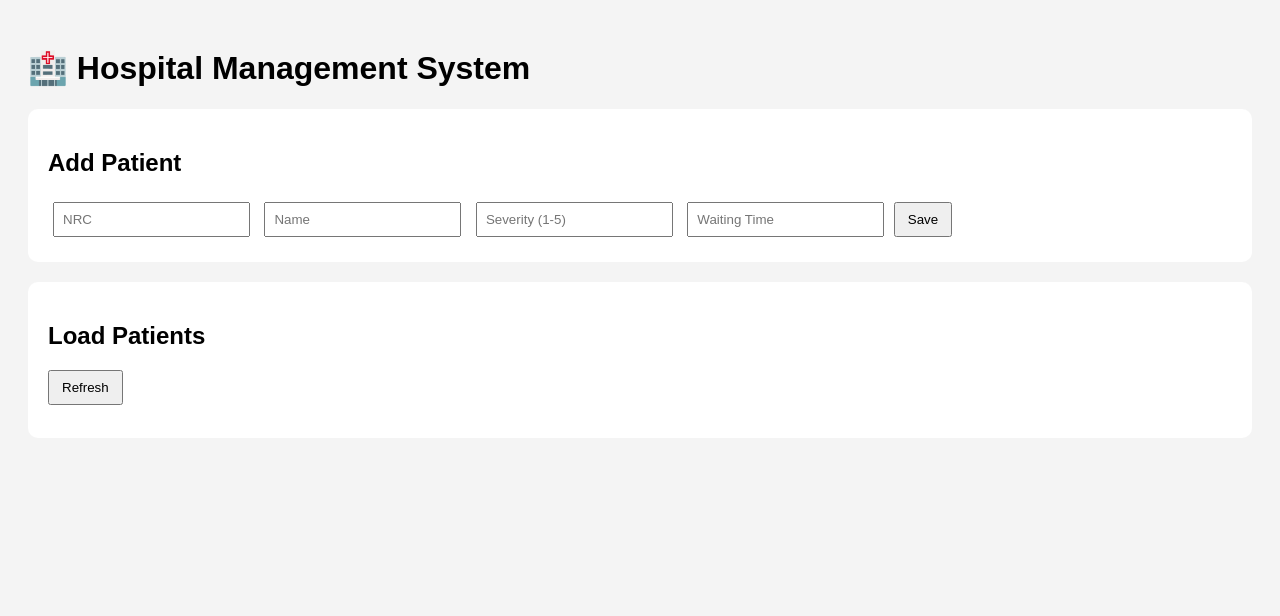
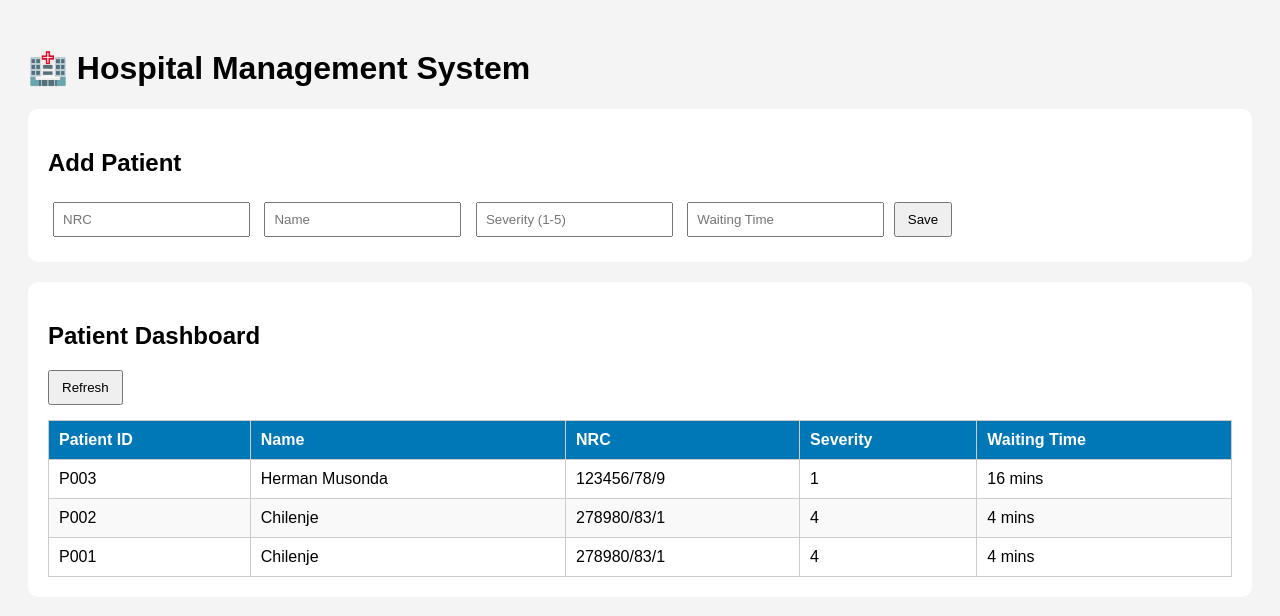
Before and after one commit to Newton-account/Hospital-Patient-management, a Flask app: page / in a window 1280 px wide. Shown: the top 616 px of the page. Run offline with Flask 3, Linux system fonts and the light colour scheme; data comes from the database, SQL or seed files in the repository; both versions use the stored data as it was after the commit.

Commit message:
Herman edits GUI

```diff
--- a/templates/index.html
+++ b/templates/index.html
@@ -73,7 +73,11 @@
 <head>
     <title>Hospital Management System</title>
     <style>
-        body { font-family: Arial; padding: 20px; background: #f4f4f4; }
+        body {
+            font-family: Arial;
+            padding: 20px;
+            background: #f4f4f4;
+        }
 
         .box {
             background: white;
@@ -90,6 +94,27 @@
         button {
             padding: 8px 12px;
             cursor: pointer;
+        }
+
+        table {
+            width: 100%;
+            border-collapse: collapse;
+            margin-top: 15px;
+        }
+
+        th, td {
+            border: 1px solid #ccc;
+            padding: 10px;
+            text-align: left;
+        }
+
+        th {
+            background-color: #0077b6;
+            color: white;
+        }
+
+        tr:nth-child(even) {
+            background-color: #f9f9f9;
         }
     </style>
 </head>
@@ -110,9 +135,21 @@
 </div>
 
 <div class="box">
-    <h2>Load Patients</h2>
+    <h2>Patient Dashboard</h2>
     <button onclick="loadPatients()">Refresh</button>
-    <pre id="output"></pre>
+
+    <table>
+        <thead>
+            <tr>
+                <th>Patient ID</th>
+                <th>Name</th>
+                <th>NRC</th>
+                <th>Severity</th>
+                <th>Waiting Time</th>
+            </tr>
+        </thead>
+        <tbody id="output"></tbody>
+    </table>
 </div>
 
 <script>
@@ -126,18 +163,46 @@ function addPatient() {
             severity: document.getElementById("severity").value,
             waiting_time: document.getElementById("waiting_time").value
         })
-    }).then(res => res.json())
-      .then(data => alert(data.message));
+    })
+    .then(res => res.json())
+    .then(data => {
+        alert(data.message);
+
+        // Clear input fields after save
+        document.getElementById("nrc").value = "";
+        document.getElementById("name").value = "";
+        document.getElementById("severity").value = "";
+        document.getElementById("waiting_time").value = "";
+
+        // Reload patients automatically
+        loadPatients();
+    });
 }
 
 function loadPatients() {
     fetch("/patients")
     .then(res => res.json())
     .then(data => {
-        document.getElementById("output").textContent =
-            JSON.stringify(data, null, 2);
+        let rows = "";
+
+        data.forEach(patient => {
+            rows += `
+                <tr>
+                    <td>P${String(patient.id).padStart(3, '0')}</td>
+                    <td>${patient.name}</td>
+                    <td>${patient.nrc}</td>
+                    <td>${patient.severity}</td>
+                    <td>${patient.waiting_time} mins</td>
+                </tr>
+            `;
+        });
+
+        document.getElementById("output").innerHTML = rows;
     });
 }
+
+// Load patients when page opens
+loadPatients();
 </script>
 
 </body>
```
Also changed, not shown: hospital.db, 1 other file.
